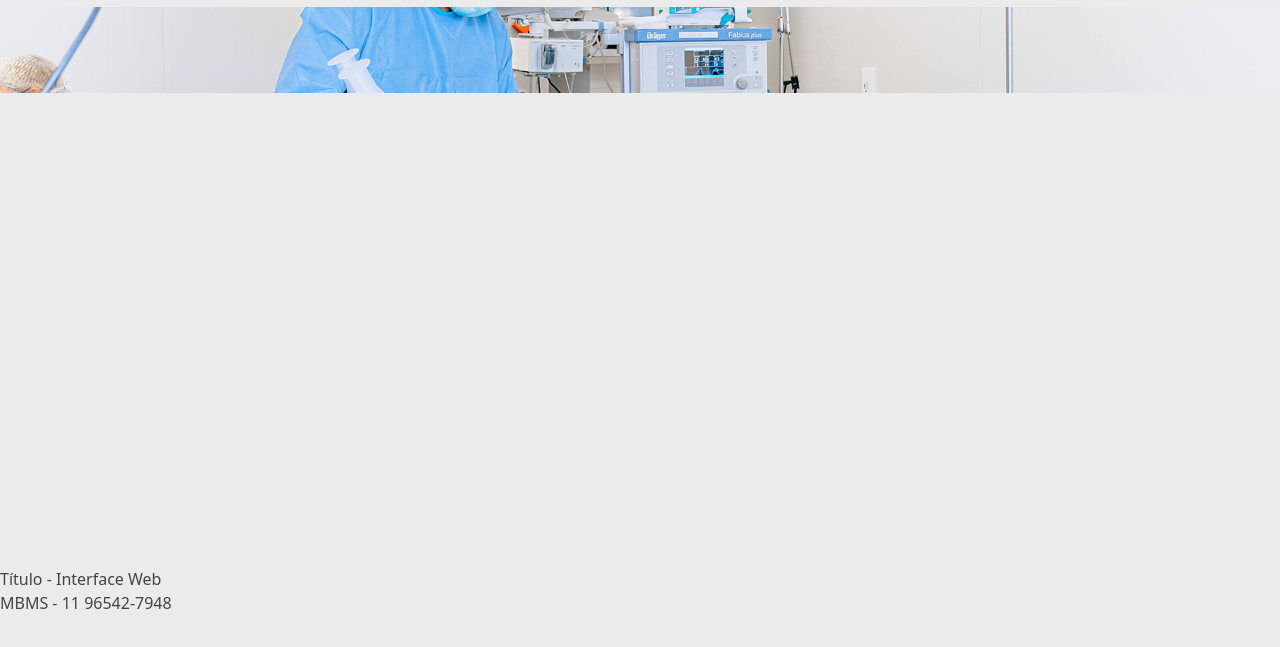
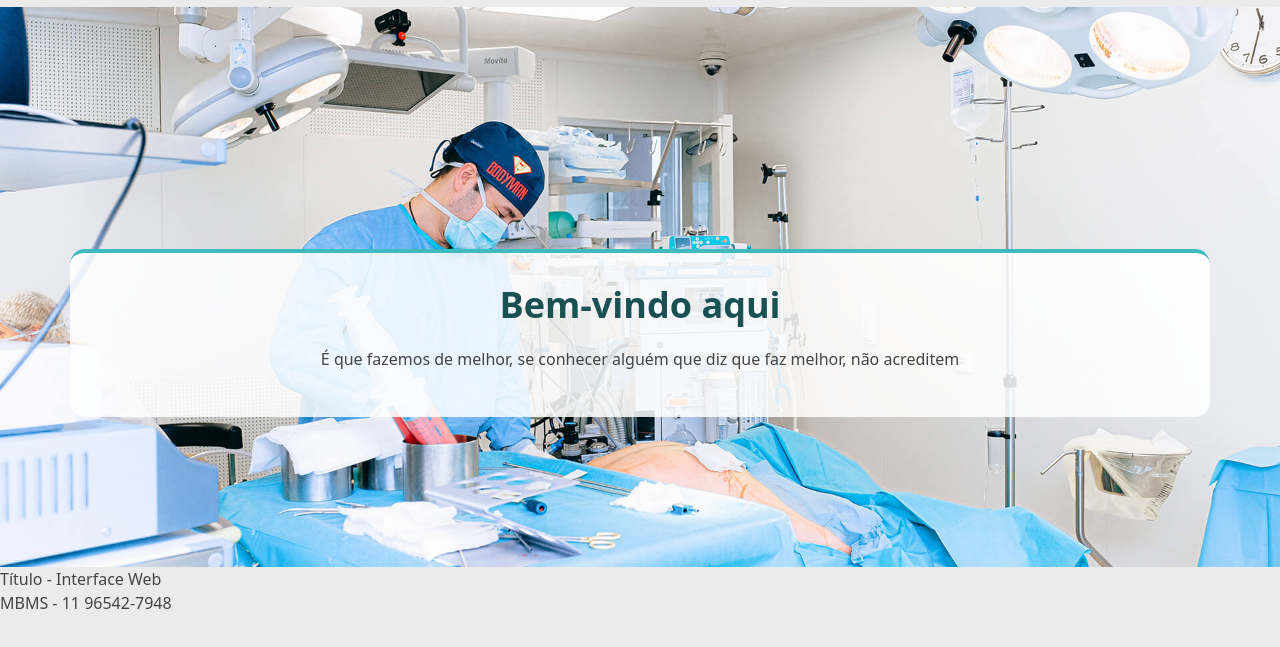
Before and after one commit to yehoshuajosue/projetsitemdicio, a plain HTML site: page index.html in a window 1280 px wide. Shown: the part 109-756 px from the top of the page. Drawn offline with nearby package versions, Linux system fonts and the light colour scheme.

Commit message:
adicionando e completando slides

```diff
--- a/CSS/main.css
+++ b/CSS/main.css
@@ -11,6 +11,7 @@
     --nav-dropdown-hover-color: #3fbbc0;
     --nav-bg-topbar: #3fbbc0;
     --nav-color2: #ebebeb;
+    --surface: #fff
 }
 
 body {
@@ -284,8 +285,45 @@ a {
     inset: 0;
     object-fit: cover;
 }
+.hero .carousel-item {
+  position: absolute;
+  inset: 0;
+  background-size: cover;
+  background-position: center;
+  background-repeat: no-repeat;
+  display: flex;
+  justify-content: center;
+  align-items: flex-end;
+}
+.hero .container {
+  background: color-mix(in srgb, var(--surface), transparent 15%);
+  position: relative;
+  text-align: center;
+  padding-top: 30px;
+  padding-bottom: 30px;
+  border-top: 4px solid var(--nav-dropdown-hover-color);
+  z-index: 3;
+  margin-bottom: 150px;
+  /*opacity: 0.8;*/
+  border-radius: 15px;
+}
+
+@media (max-width: 1200) {
+  .hero .container {
+    margin-left: 50px;
+    margin-right: 50px;
+  }
+}
+
 @media (max-height: 500px), (max-width: 500px) {
     .hero .carousel {
         min-height: 100vh;
     }
 }
+
+.hero h2 {
+  margin-bottom: 20px;
+  font-size: 36px;
+  font-weight: 700;
+  color: #195052;
+}
--- a/index.html
+++ b/index.html
@@ -25,7 +25,7 @@
 </head>
 
 <body>
-    <header id="header" class="header">
+     <header id="header" class="header">
         <div class="topbar d-flex align-items-center">
 
             <div class="container d-flex justify-content-center justify-content-md-between">
@@ -101,6 +101,32 @@
                         <p>É que fazemos de melhor, se conhecer alguém que diz que faz melhor, não acreditem</p>
                     </div>
                 </div>
+                <!--slide 2-->
+                <div class="carousel-item">
+                    <img src="assets/img/hero-carousel/hero-carousel-2.jpg" alt="">
+                    <div class="container">
+                        <h2> Bem-vindo aqui </h2>
+                        <p>É que fazemos de melhor, porem tô sem criatividade</p>
+                    </div>
+                </div>
+                <!--slide 3-->
+                <div class="carousel-item">
+                    <img src="assets/img/hero-carousel/hero-carousel-3.jpg" alt="">
+                    <div class="container">
+                        <h2> Bem-vindo aqui </h2>
+                        <p>É que fazemos de melhor, se não fosse bom, não teria porque existir</p>
+                    </div>
+                </div>
+                <!--control prev icone botão-->
+                <a href="#hero-carousel" class="carousel-control-prev" role="button" data-bs-slide="prev">
+                    <i class="carousel-control-prev-icon bi bi-chevron-left"> </i>
+                </a>
+                <!--control next icona botão-->
+                <a href="" class="carousel-control-next" role="button" data-bs-slide="next">
+                    <i class="carousel-control-next-icon bi bi-chevron-right"> </i>
+                </a>
+
+                <ol class="carousel-indicators"> </ol>
             </div>
         </section>
 
```
Also changed, not shown: 1 other file.
